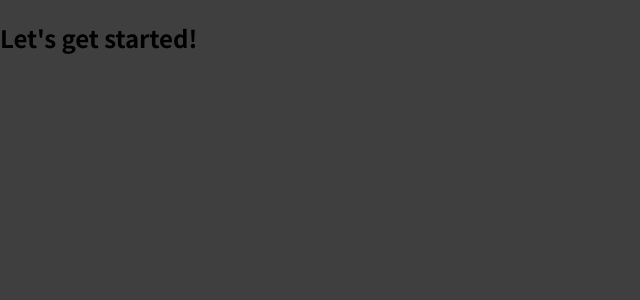
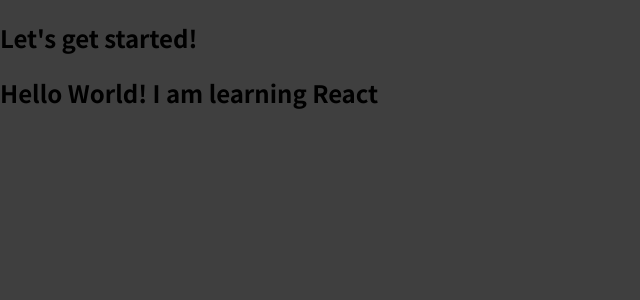
Before and after one commit to SadkiratSingh/Expense-Tracker, a JavaScript app: page / in a window 1280 px wide. Shown: the top 300 px of the page, without its empty margins (0-640 px from the left). Built offline with nearby package versions, Linux system fonts and the light colour scheme.

Commit message:
expenseitem component

```diff
--- a/src/App.js
+++ b/src/App.js
@@ -1,7 +1,10 @@
+import ExpenseItem from './components/ExpenseItem';
+
 function App() {
   return (
     <div>
       <h2>Let's get started!</h2>
+      <ExpenseItem></ExpenseItem>
     </div>
   );
 }
--- /dev/null
+++ b/src/components/ExpenseItem.js
@@ -0,0 +1,7 @@
+function ExpenseItem(){
+    return(
+        <h2>Hello World! I am learning React</h2>
+    )
+}
+
+export default ExpenseItem;
```
Also changed, not shown: 1 other file (tests, documents, lock files or other folders).
